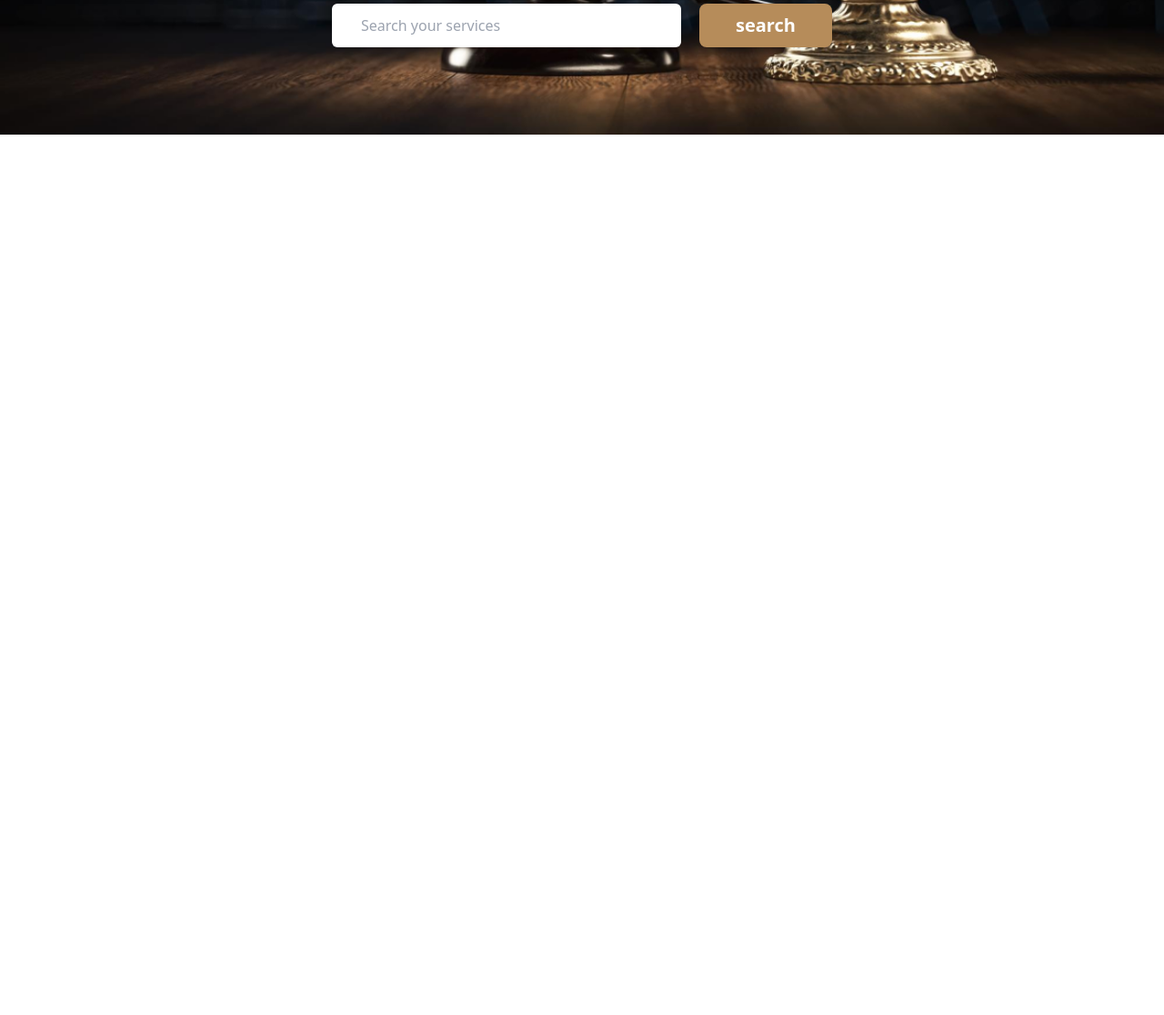
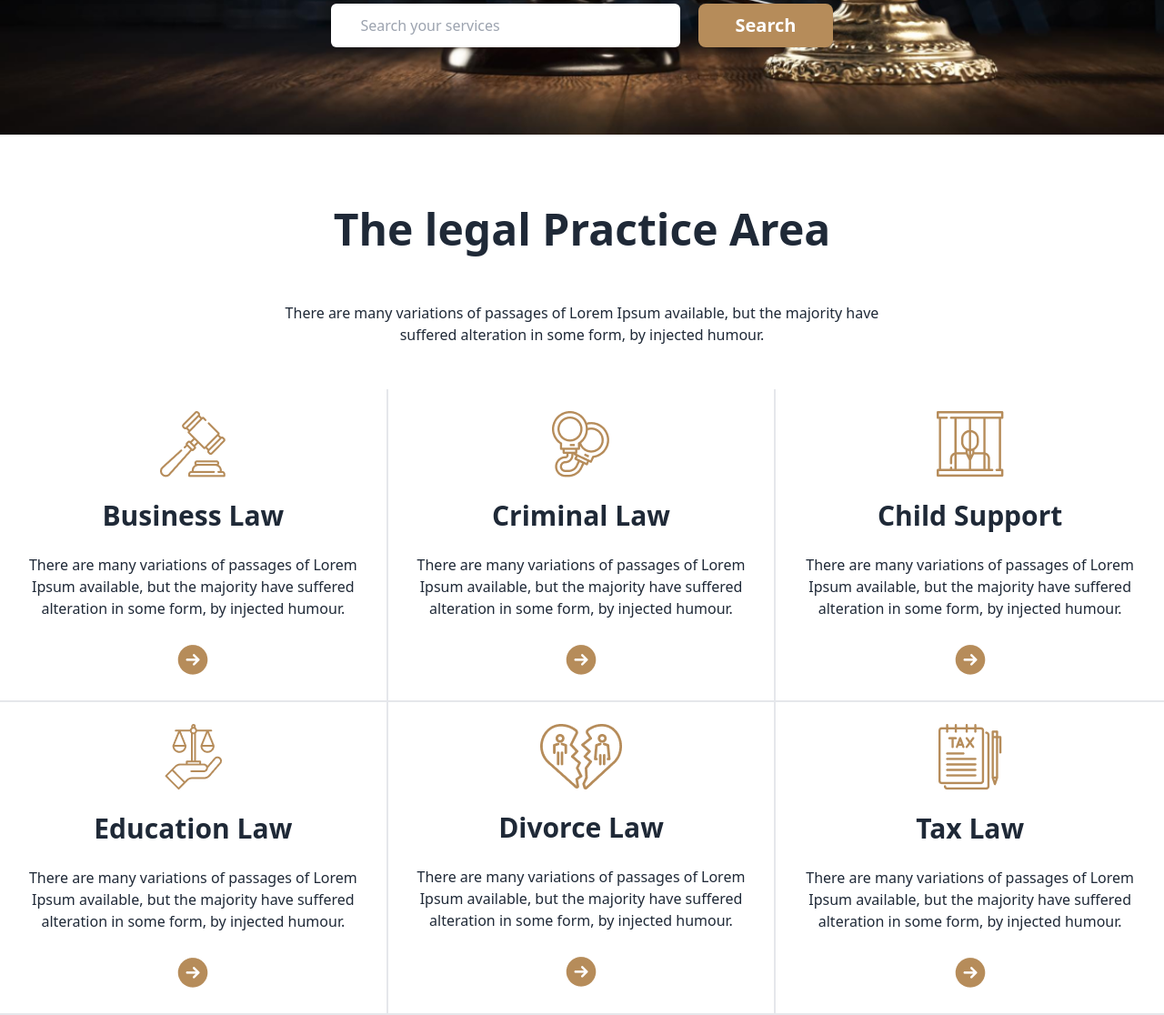
Before and after one commit to shorifulalam199/justice-legal, a plain HTML site: page index.html in a window 1280 px wide. Shown: the part 496-1612 px from the top of the page at 91% size. Before the commit the page ends 800 px from the top, so only its background shows below. Drawn offline with nearby package versions, Linux system fonts and the light colour scheme.

Commit message:
legal complete

```diff
--- a/index.html
+++ b/index.html
@@ -70,13 +70,59 @@
                          Legal Solutions</h1>
                     <p class=" p-8 lg:pb-12">There are many variations of passages of Lorem Ipsum available, but the majority have suffered alteration in some form, by injected humour. </p>
                     <div class="flex justify-center gap-5 lg:pb-24 pb-9 text-center">
-                        <input type="text" placeholder="Search your services" class="lg:w-96 rounded-md lg:px-8 px-6">
-                        <button class="btn btn-self lg:px-10 text-white outline-none border-none text-xl">search</button>
+                        <input type="search" placeholder="Search your services" class="lg:w-96 rounded-md lg:px-8 px-6 text-black outline-none">
+                        <button class="btn btn-self px-6 lg:px-10 text-white outline-none border-none text-xl">Search</button>
                     </div>
                 </div>
             </div>
         </section>
     </header>
+    <main>
+        <section class="container mx-auto">
+            <div class="text-center max-w-2xl mx-auto">
+                <h1 class="text-xl lg:text-5xl font-bold lg:pt-20 lg:pb-14 pt-12">The legal Practice Area</h1>
+                <p>There are many variations of passages of Lorem Ipsum available, but the majority have suffered alteration in some form, by injected humour.</p>
+            </div>
+            <div class="grid grid-cols-1 md:grid-cols-2 lg:grid-cols-3 text-center mt-12">
+                <div class="space-y-6 p-6 border-r-2 border-b-2 ">
+                    <img class=" max-w-full mx-auto" src="./images/business.png" alt="">
+                    <h3 class="text-3xl font-bold">Business Law</h3>
+                    <p>There are many variations of passages of Lorem Ipsum available, but the majority have suffered alteration in some form, by injected humour.</p>
+                    <img class=" max-w-full mx-auto" src="./images/Frame.png" alt="">
+                </div>
+                <div class="space-y-6 p-6 border-r-2 border-b-2 ">
+                    <img class=" max-w-full mx-auto" src="./images/criminal.png" alt="">
+                    <h3 class="text-3xl font-bold">Criminal Law</h3>
+                    <p>There are many variations of passages of Lorem Ipsum available, but the majority have suffered alteration in some form, by injected humour.</p>
+                    <img class=" max-w-full mx-auto" src="./images/Frame.png" alt="">
+                </div>
+                <div class="space-y-6 p-6 border-b-2 ">
+                    <img class=" max-w-full mx-auto" src="./images/child.png" alt="">
+                    <h3 class="text-3xl font-bold">Child Support</h3>
+                    <p>There are many variations of passages of Lorem Ipsum available, but the majority have suffered alteration in some form, by injected humour.</p>
+                    <img class=" max-w-full mx-auto" src="./images/Frame.png" alt="">
+                </div>
+                <div class="space-y-6 p-6 border-r-2 border-b-2 ">
+                    <img class=" max-w-full mx-auto" src="./images/education.png" alt="">
+                    <h3 class="text-3xl font-bold">Education Law</h3>
+                    <p>There are many variations of passages of Lorem Ipsum available, but the majority have suffered alteration in some form, by injected humour.</p>
+                    <img class=" max-w-full mx-auto" src="./images/Frame.png" alt="">
+                </div>
+                <div class="space-y-6 p-6 border-r-2 border-b-2 ">
+                    <img class=" max-w-full mx-auto" src="./images/divorce.png" alt="">
+                    <h3 class="text-3xl font-bold">Divorce Law</h3>
+                    <p>There are many variations of passages of Lorem Ipsum available, but the majority have suffered alteration in some form, by injected humour.</p>
+                    <img class=" max-w-full mx-auto" src="./images/Frame.png" alt="">
+                </div>
+                <div class="space-y-6 p-6 border-b-2 ">
+                    <img class=" max-w-full mx-auto" src="./images/tax.png" alt="">
+                    <h3 class="text-3xl font-bold">Tax Law</h3>
+                    <p>There are many variations of passages of Lorem Ipsum available, but the majority have suffered alteration in some form, by injected humour.</p>
+                    <img class=" max-w-full mx-auto" src="./images/Frame.png" alt="">
+                </div>
+            </div>
+        </section>
+    </main>
 </body>
 
 </html>
```
